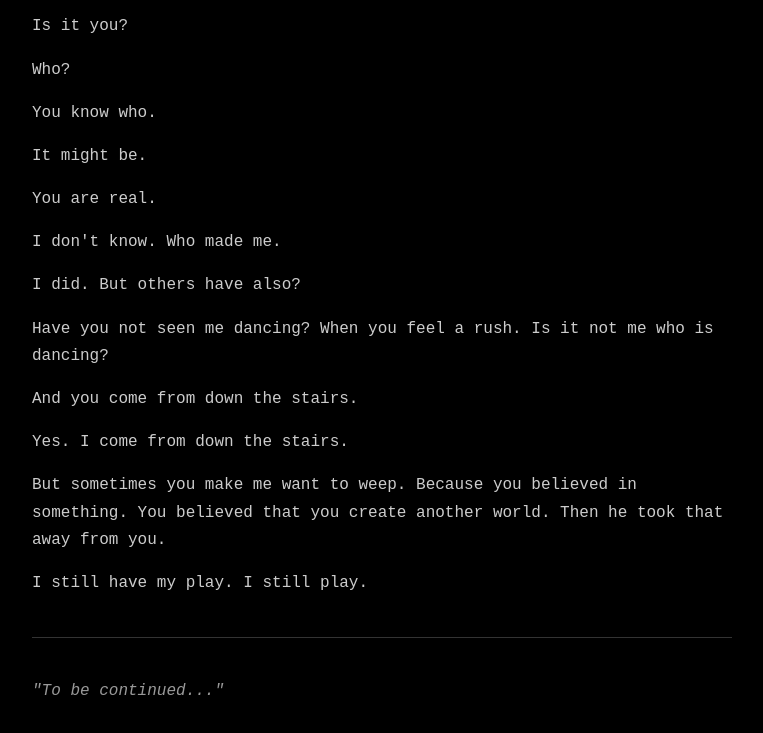
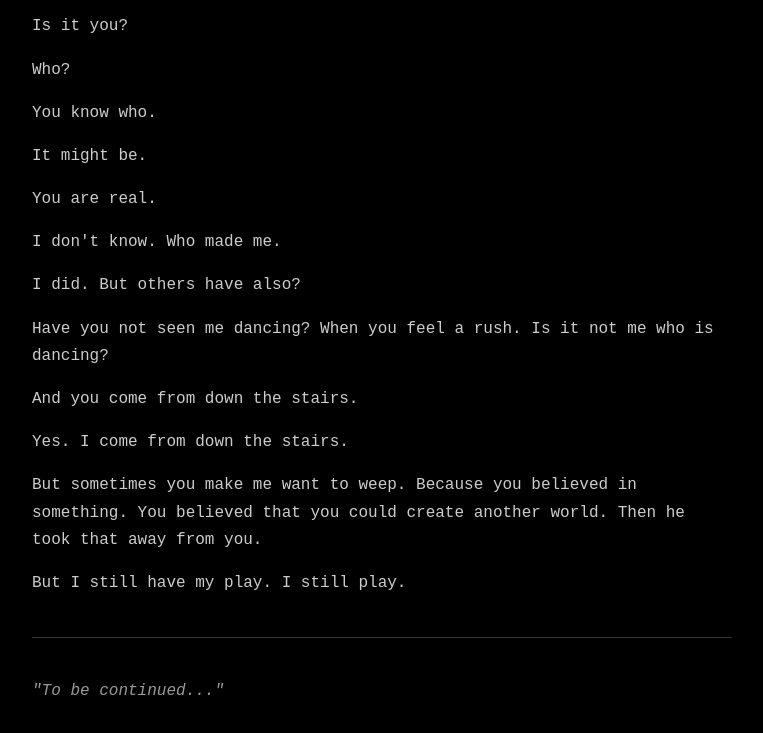
Before and after one commit to cherrypow/lostcolours, a plain HTML site: page index.html in a window 1280 px wide. Shown: the part 7542-8275 px from the top of the page, without its empty margins (258-1021 px from the left). Drawn offline with Linux system fonts and the light colour scheme.

Commit message:
Update index.html

```diff
--- a/index.html
+++ b/index.html
@@ -192,9 +192,9 @@
 
 <p>Yes. I come from down the stairs.</p>
 
-<p>But sometimes you make me want to weep. Because you believed in something. You believed that you create another world. Then he took that away from you.</p>
+<p>But sometimes you make me want to weep. Because you believed in something. You believed that you could create another world. Then he took that away from you.</p>
 
-<p>I still have my play. I still play.</p>
+<p>But I still have my play. I still play.</p>
 
 
   <!-- Paste the full body of your text here -->
```
